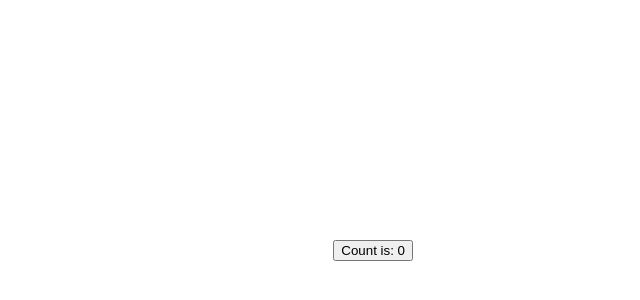
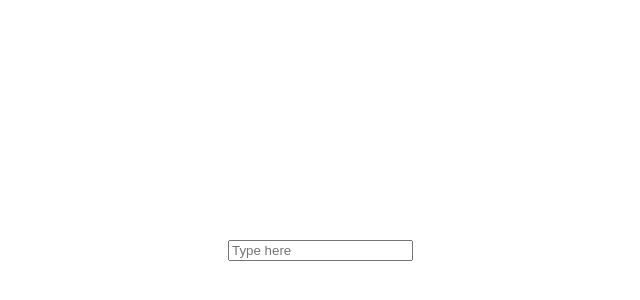
Before and after one commit to RuralAnemone/vue-tutorial, a Vue app: page / in a window 1280 px wide. Shown: the part 150-450 px from the top of the page, without its empty margins (227-867 px from the left). Built offline with nearby package versions, Linux system fonts and the light colour scheme.

Commit message:
step 5 setup

```diff
--- a/src/App.vue
+++ b/src/App.vue
@@ -1,14 +1,14 @@
 <script setup>
 import { ref } from 'vue'
 
-const count = ref(0)
+const text = ref('')
 
-function increment() {
-  count.value++;
+function onInput(e) {
+  text.value = e.target.value
 }
 </script>
 
 <template>
-  <!-- make this button work -->
-  <button @click="increment">Count is: {{ count }}</button>
+  <input :value="text" @input="onInput" placeholder="Type here">
+  <p>{{ text }}</p>
 </template>
```
